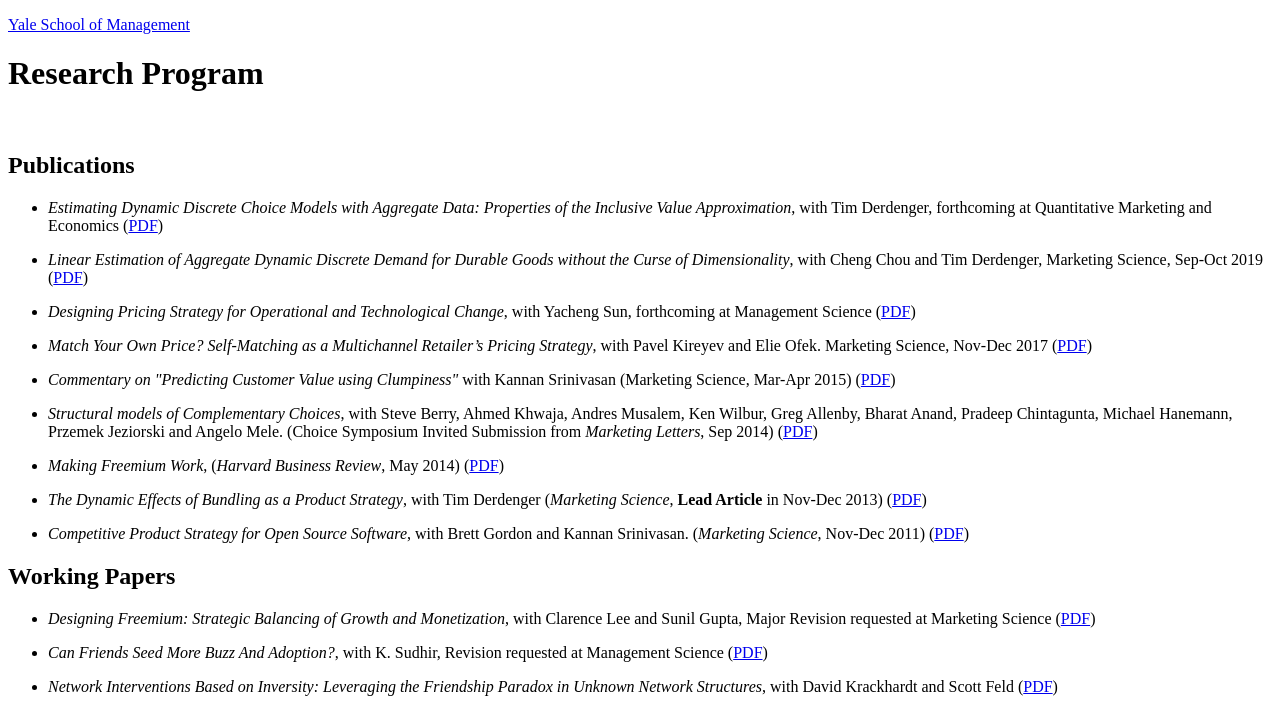
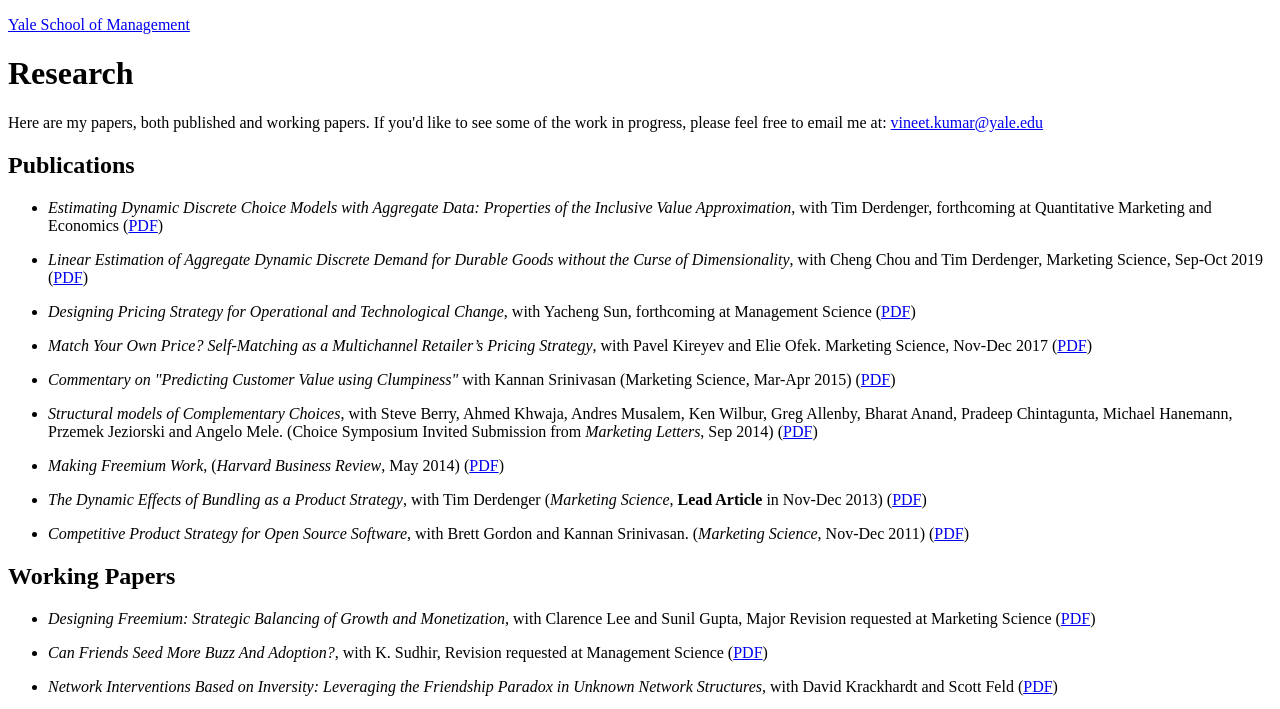
Before and after one commit to vineetkumars/vineetkumars.github.io, a plain HTML site: page research.html in a window 1280 px wide. Shown: the part 68-777 px from the top of the page. Drawn offline with Linux system fonts and the light colour scheme.

Commit message:
Add files via upload

```diff
--- a/research.html
+++ b/research.html
@@ -11,7 +11,9 @@
 <a href="http://som.yale.edu/">Yale School of Management</a> <br>
 
 
-<h1>Research Program</h1>
+<h1>Research</h1>
+
+Here are my papers, both published and working papers. If you'd like to see some of the work in progress, please feel free to email me at: <a href="mailto:vineet.kumar@yale.edu">vineet.kumar@yale.edu</a>
 
 <BR>
 <P>
```
